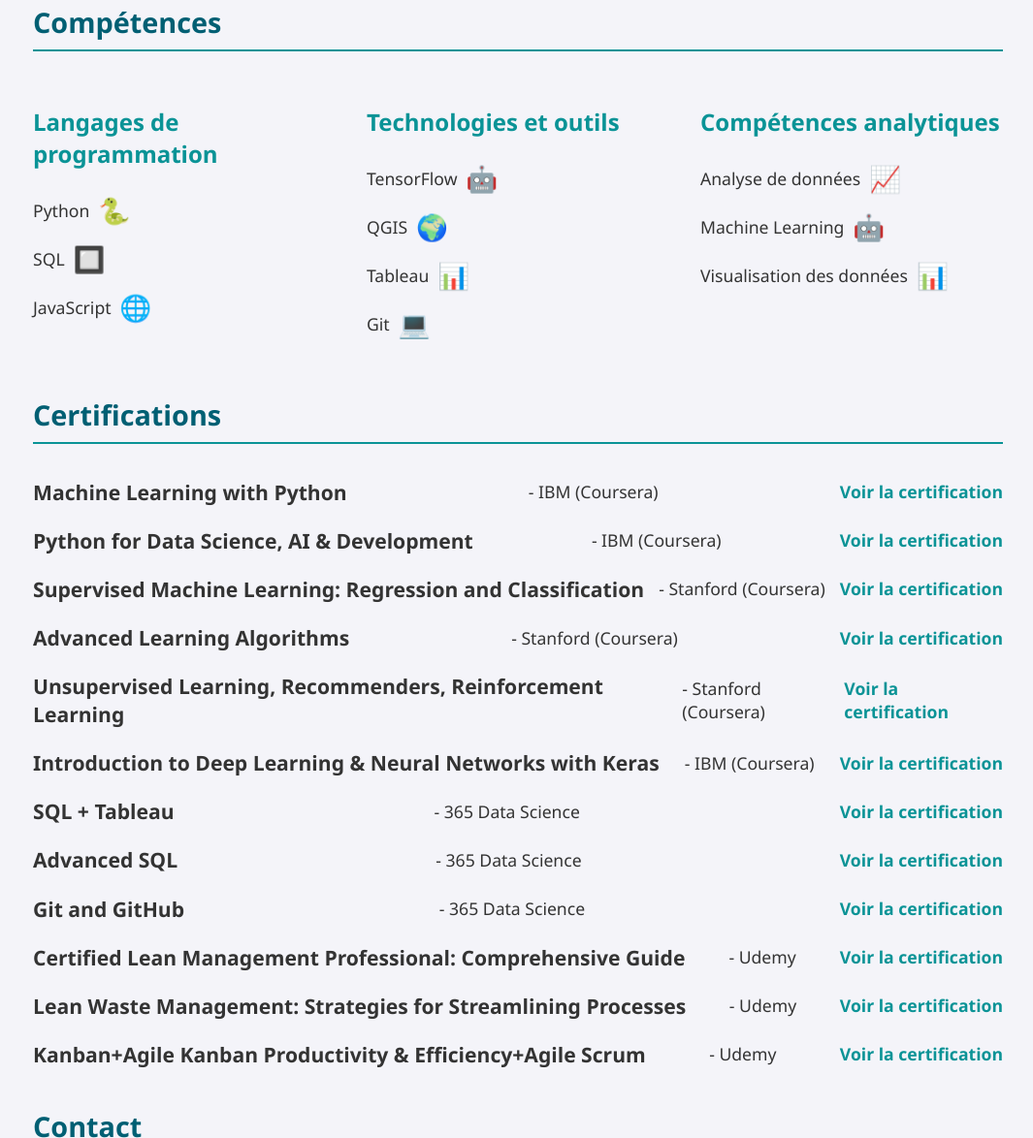
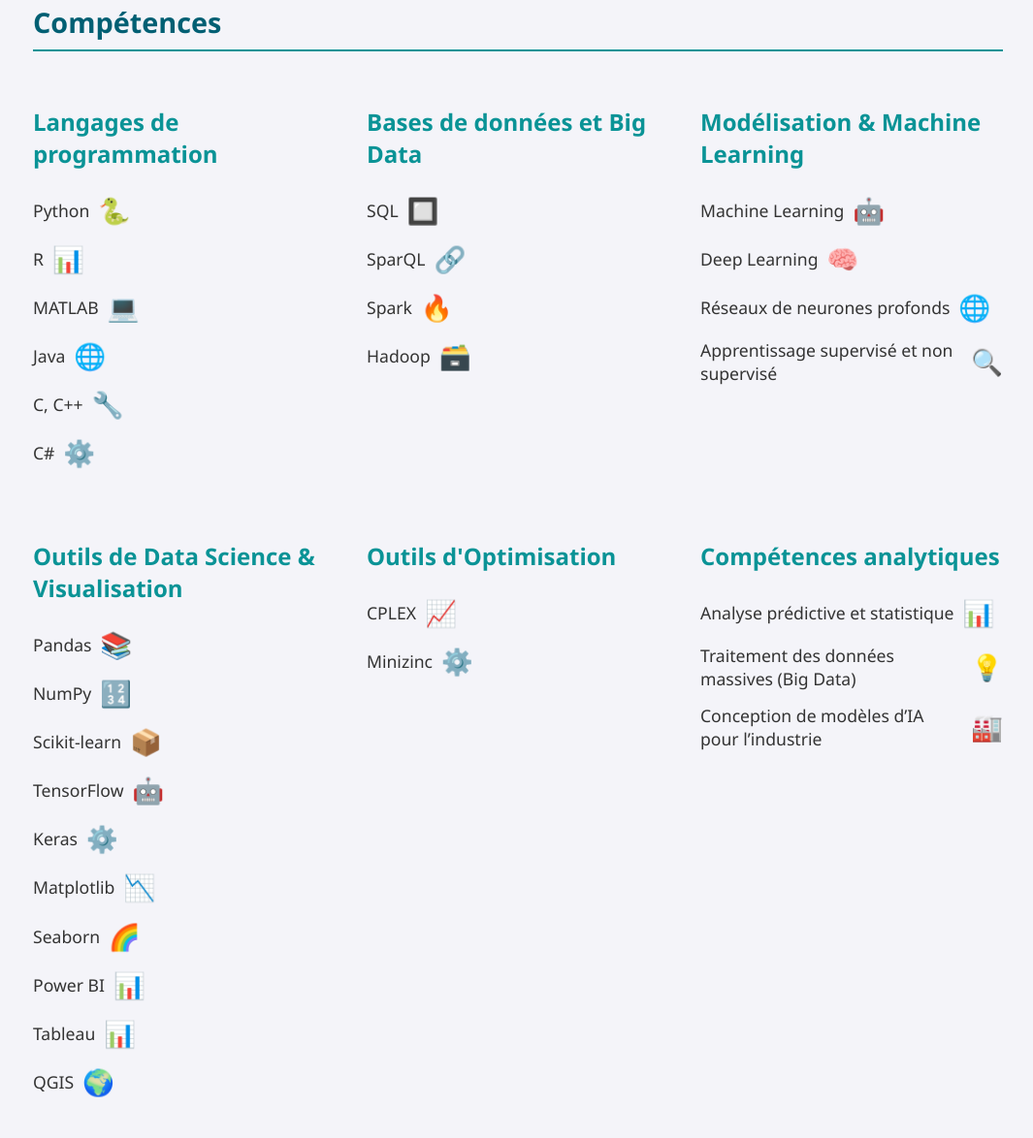
Before and after one commit to FayssalSabri/FayssalSabri.github.io, a plain HTML site: page index.html in a window 1280 px wide. Shown: the part 2276-3450 px from the top of the page at 97% size, without its empty margins (106-1171 px from the left). Drawn offline with Linux system fonts and the light colour scheme.

Commit message:
version améliorée

```diff
--- a/index.html
+++ b/index.html
@@ -225,24 +225,64 @@
         <section class="section" id="skills">
             <h2>Compétences</h2>
             <div class="skills-container">
-                <!-- Compétences techniques -->
+                <!-- Langages de programmation -->
                 <div class="skill-category">
                     <h3>Langages de programmation</h3>
                     <ul>
                         <li>Python <span class="icon">🐍</span></li>
-                        <li>SQL <span class="icon">🔲</span></li>
-                        <li>JavaScript <span class="icon">🌐</span></li>
+                        <li>R <span class="icon">📊</span></li>
+                        <li>MATLAB <span class="icon">💻</span></li>
+                        <li>Java <span class="icon">🌐</span></li>
+                        <li>C, C++ <span class="icon">🔧</span></li>
+                        <li>C# <span class="icon">⚙️</span></li>
                     </ul>
                 </div>
 
-                <!-- Compétences en outils et technologies -->
+                <!-- Bases de données et Big Data -->
                 <div class="skill-category">
-                    <h3>Technologies et outils</h3>
+                    <h3>Bases de données et Big Data</h3>
                     <ul>
+                        <li>SQL <span class="icon">🔲</span></li>
+                        <li>SparQL <span class="icon">🔗</span></li>
+                        <li>Spark <span class="icon">🔥</span></li>
+                        <li>Hadoop <span class="icon">🗃️</span></li>
+                    </ul>
+                </div>
+
+                <!-- Modélisation, Machine Learning et Deep Learning -->
+                <div class="skill-category">
+                    <h3>Modélisation & Machine Learning</h3>
+                    <ul>
+                        <li>Machine Learning <span class="icon">🤖</span></li>
+                        <li>Deep Learning <span class="icon">🧠</span></li>
+                        <li>Réseaux de neurones profonds <span class="icon">🌐</span></li>
+                        <li>Apprentissage supervisé et non supervisé <span class="icon">🔍</span></li>
+                    </ul>
+                </div>
+
+                <!-- Outils de Data Science et Visualisation -->
+                <div class="skill-category">
+                    <h3>Outils de Data Science & Visualisation</h3>
+                    <ul>
+                        <li>Pandas <span class="icon">📚</span></li>
+                        <li>NumPy <span class="icon">🔢</span></li>
+                        <li>Scikit-learn <span class="icon">📦</span></li>
                         <li>TensorFlow <span class="icon">🤖</span></li>
+                        <li>Keras <span class="icon">⚙️</span></li>
+                        <li>Matplotlib <span class="icon">📉</span></li>
+                        <li>Seaborn <span class="icon">🌈</span></li>
+                        <li>Power BI <span class="icon">📊</span></li>
+                        <li>Tableau <span class="icon">📊</span></li>
                         <li>QGIS <span class="icon">🌍</span></li>
-                        <li>Tableau <span class="icon">📊</span></li>
-                        <li>Git <span class="icon">💻</span></li>
+                    </ul>
+                </div>
+
+                <!-- Outils d'optimisation -->
+                <div class="skill-category">
+                    <h3>Outils d'Optimisation</h3>
+                    <ul>
+                        <li>CPLEX <span class="icon">📈</span></li>
+                        <li>Minizinc <span class="icon">⚙️</span></li>
                     </ul>
                 </div>
 
@@ -250,9 +290,19 @@
                 <div class="skill-category">
                     <h3>Compétences analytiques</h3>
                     <ul>
-                        <li>Analyse de données <span class="icon">📈</span></li>
-                        <li>Machine Learning <span class="icon">🤖</span></li>
-                        <li>Visualisation des données <span class="icon">📊</span></li>
+                        <li>Analyse prédictive et statistique <span class="icon">📊</span></li>
+                        <li>Traitement des données massives (Big Data) <span class="icon">💡</span></li>
+                        <li>Conception de modèles d’IA pour l’industrie <span class="icon">🏭</span></li>
+                    </ul>
+                </div>
+
+                <!-- Qualités personnelles -->
+                <div class="skill-category">
+                    <h3>Qualités personnelles</h3>
+                    <ul>
+                        <li>Travail en équipe <span class="icon">🤝</span></li>
+                        <li>Bon relationnel <span class="icon">💬</span></li>
+                        <li>Curiosité technique <span class="icon">🔍</span></li>
                     </ul>
                 </div>
             </div>
@@ -288,7 +338,18 @@
             .skill-category li .icon {
                 font-size: 1.5em;
             }
+
+            /* Responsive styles */
+            @media (max-width: 768px) {
+                .skills-container {
+                    grid-template-columns: 1fr;
+                }
+                .skill-category h3 {
+                    font-size: 1.3em;
+                }
+            }
         </style>
+
 
 
         <!-- Certifications -->
```
